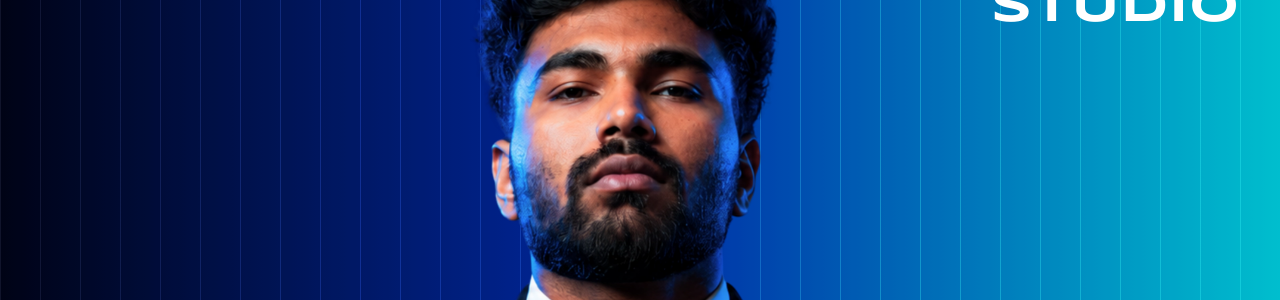
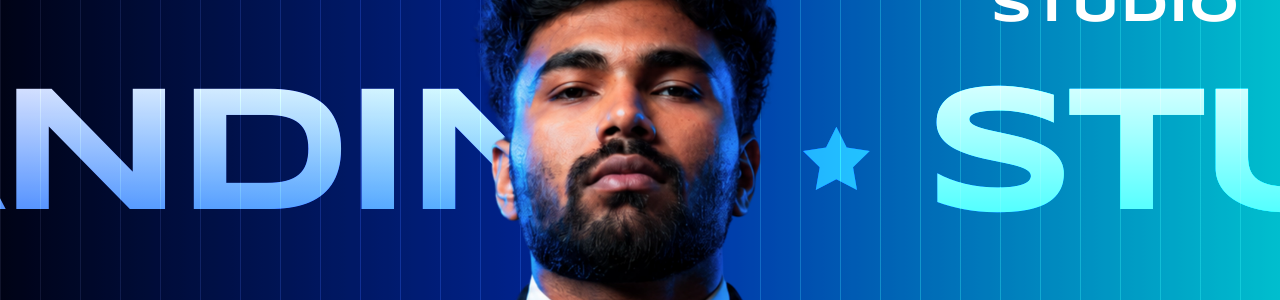
Before and after one commit to UNITY-11/mozzin, a Next.js app: page / in a window 1280 px wide. Shown: the part 240-540 px from the top of the page. Built offline with nearby package versions, Linux system fonts and the light colour scheme.

Commit message:
Add HeroMarquee component

```diff
--- /dev/null
+++ b/src/components/HeroMarquee.tsx
@@ -0,0 +1,42 @@
+export default function HeroMarquee() {
+  return (
+    <div className="pointer-events-none absolute inset-0 z-10 flex items-center overflow-hidden p-6 mix-blend-plus-lighter select-none">
+      <div className="animate-marquee flex w-max whitespace-nowrap">
+        {[...Array(2)].map((_, i) => (
+          <div key={i} className="flex items-center">
+            <span className="font-syncopate mx-8 bg-gradient-to-t from-blue-500 to-white bg-clip-text text-[14vw] leading-none font-black tracking-tighter text-transparent opacity-90">
+              BRANDING
+            </span>
+            <svg
+              className="mx-4 h-12 w-12 text-blue-500 opacity-80 lg:h-20 lg:w-20"
+              viewBox="0 0 24 24"
+              fill="currentColor"
+            >
+              <path d="M12 2L15.09 8.26L22 9.27L17 14.14L18.18 21.02L12 17.77L5.82 21.02L7 14.14L2 9.27L8.91 8.26L12 2Z" />
+            </svg>
+            <span className="font-syncopate mx-8 bg-gradient-to-t from-blue-500 to-white bg-clip-text text-[14vw] leading-none font-black tracking-tighter text-transparent opacity-90">
+              STUDIO
+            </span>
+            <svg
+              className="mx-4 h-12 w-12 text-blue-500 opacity-80 lg:h-20 lg:w-20"
+              viewBox="0 0 24 24"
+              fill="currentColor"
+            >
+              <path d="M12 2L15.09 8.26L22 9.27L17 14.14L18.18 21.02L12 17.77L5.82 21.02L7 14.14L2 9.27L8.91 8.26L12 2Z" />
+            </svg>
+            <span className="font-syncopate mx-8 bg-gradient-to-t from-blue-500 to-white bg-clip-text text-[14vw] leading-none font-black tracking-tighter text-transparent opacity-90">
+              CREATIVE
+            </span>
+            <svg
+              className="mx-4 h-12 w-12 text-blue-500 opacity-80 lg:h-20 lg:w-20"
+              viewBox="0 0 24 24"
+              fill="currentColor"
+            >
+              <path d="M12 2L15.09 8.26L22 9.27L17 14.14L18.18 21.02L12 17.77L5.82 21.02L7 14.14L2 9.27L8.91 8.26L12 2Z" />
+            </svg>
+          </div>
+        ))}
+      </div>
+    </div>
+  )
+}
```
